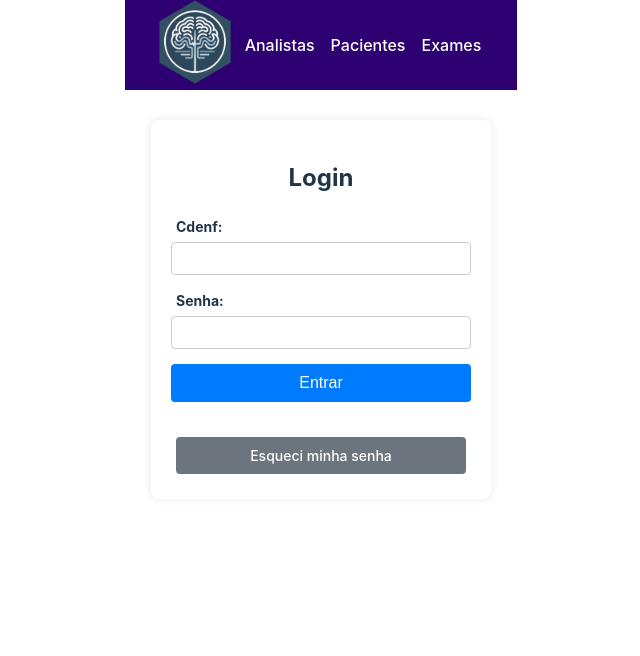
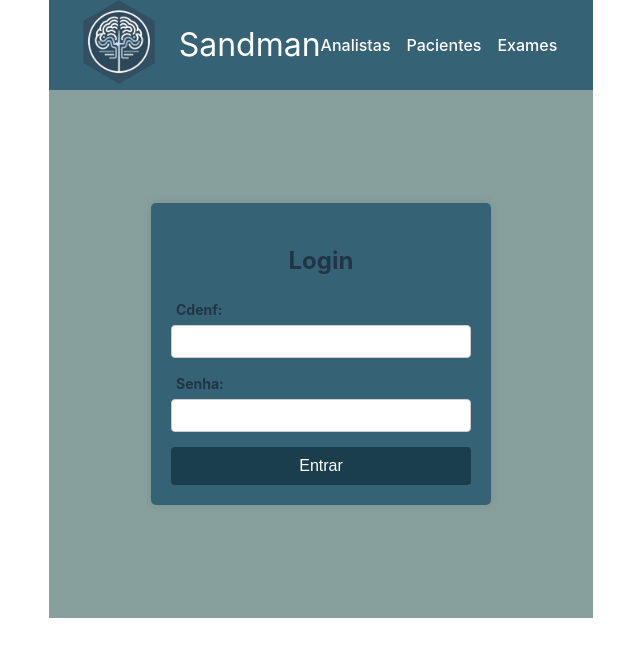
Before and after one commit to MatheusDCadamuro/sandman-client, a React (Vite) app: page /login in a window 1280 px wide. Shown: the top 656 px of the page, without its empty margins (319-959 px from the left). Built offline with nearby package versions, Linux system fonts and the light colour scheme.

Commit message:
arrumando design

```diff
--- a/src/assets/css/Login.module.css
+++ b/src/assets/css/Login.module.css
@@ -2,13 +2,15 @@
     display: flex;
     justify-content: center;
     align-items: center;
-    margin-top: 30px;
+    padding: 14px;
+    height: 500px;
+    background-color: #87a09d;
 }
 
 .loginForm {
-    background: white;
+    background: #356274;
     padding: 20px;
-    border-radius: 8px;
+    border-radius: 5px;
     box-shadow: 0 0 10px rgba(0, 0, 0, 0.1);
     width: 300px;
     text-align: center;
@@ -41,7 +43,7 @@ input[type="password"] {
 .primaryButton {
     width: 100%;
     padding: 10px;
-    background-color: #007bff;
+    background-color: #1b3e4d;
     color: white;
     border: none;
     border-radius: 4px;
@@ -50,7 +52,7 @@ input[type="password"] {
 }
 
 .primaryButton:hover {
-    background-color: #0056b3;
+    background-color: #87a09d;
 }
 
 .marginTop {
@@ -58,20 +60,3 @@ input[type="password"] {
     display: flex;
     justify-content: space-between;
 }
-
-.secondaryButton {
-    padding: 10px;
-    background-color: #6c757d;
-    color: white;
-    border: none;
-    border-radius: 4px;
-    cursor: pointer;
-    font-size: 14px;
-    margin: 5px;
-    flex-grow: 1;
-    text-align: center;
-}
-
-.secondaryButton:hover {
-    background-color: #5a6268;
-}
--- a/src/assets/css/Navbar.module.css
+++ b/src/assets/css/Navbar.module.css
@@ -3,7 +3,7 @@
     justify-content: space-between;
     align-items: center;
     padding: 20px;
-    background-color: #2d0172;
+    background-color: #356274;
     height: 50px;
 }
 
@@ -17,8 +17,8 @@
     margin-right: 1em;
     color: white;
 }
-.item a:hover {
-    color: #6c07f1;
+.item:hover {
+    color: #87a09d;
 }
 .footer {
     position: absolute;
--- a/src/assets/css/analista.css
+++ b/src/assets/css/analista.css
@@ -3,9 +3,9 @@
     justify-content: center;
     align-items: center;
     flex-direction: column;
-    background-color: #fff;
-    padding: 30px;
-    border-radius: 10px;
+    padding: 15.5px;
+    height: 500px;
+    background-color: #87a09d;
   }
   .list {
     display: flex;
@@ -14,3 +14,12 @@
     list-style: none;
     margin-top: 2em;
   }
+  .list button {
+    background-color: #1b3e4d;
+    color: white;
+}
+  .list button:hover {
+    background-color: #356274;
+    color: white;
+    border-color: #356274;
+}
--- a/src/assets/css/createAnalista.css
+++ b/src/assets/css/createAnalista.css
@@ -4,14 +4,15 @@
     display: flex;
     justify-content: center;
     align-items: center;
-    background-color: #f4f4f4;
-    padding: 20px;
+    background-color: #87a09d;
+    padding: 15.5px;
+    height: 500px;
   }
 
   #footer .inner {
-    background: #ffffff;
+    background: #356274;
     padding: 20px;
-    border-radius: 10px;
+    border-radius: 5px;
     box-shadow: 0 2px 4px rgba(0, 0, 0, 0.1);
   }
 
@@ -34,7 +35,7 @@
   }
 
   .primary.button {
-    background: #007bff;
+    background: #1b3e4d;
     color: #ffffff;
     padding: 10px 20px;
     border: none;
@@ -43,7 +44,7 @@
   }
 
   .primary.button:hover {
-    background: #0056b3;
+    background: #87a09d;
   }
 
   .actions {
--- /dev/null
+++ b/src/assets/css/deleteAnalista.css
@@ -0,0 +1,43 @@
+.excluir-analista-container {
+    text-align: center;
+    background-color: #87a09d;
+    padding: 15.5px;
+    height: 500px;
+    box-shadow: 0px 4px 6px rgba(0, 0, 0, 0.1);
+  }
+
+  .excluir-analista-container h2 {
+    color: #333;
+  }
+
+  .excluir-analista-container h3 {
+    font-size: 1rem;
+    color: #555;
+  }
+
+  .excluir-analista-form {
+    display: flex;
+    flex-direction: column;
+    align-items: center;
+  }
+
+  .excluir-analista-form input {
+    width: 200px;
+    padding: 10px;
+    margin-bottom: 10px;
+  }
+
+  .excluir-analista-form button {
+    padding: 10px 20px;
+    background-color: #1b3e4d;
+    color: white;
+    border: none;
+    border-radius: 4px;
+    margin-left: 20px;
+    cursor: pointer;
+    transition: background-color 0.3s ease;
+  }
+
+  .excluir-analista-form button:hover {
+    background-color: #356274;
+  }
--- a/src/pages/Analista/deleteAnalista.jsx
+++ b/src/pages/Analista/deleteAnalista.jsx
@@ -1,4 +1,5 @@
 import React, { useState } from 'react';
+import '../../assets/css/deleteAnalista.css';
 
 export default function ExcluirAnalista() {
   const [id, setId] = useState('');
@@ -24,18 +25,20 @@ export default function ExcluirAnalista() {
   };
 
   return (
-    <div>
+    <div className="excluir-analista-container">
       <h2>Excluir Analista</h2>
-      <form onSubmit={handleSubmit}>
+      <form onSubmit={handleSubmit} className="excluir-analista-form">
+        <div style={{ marginBottom: '10px', fontSize: '0.9rem', textAlign: 'center' }}>
+          <h3>O CDEnf digitado será excluído, o login será apagado e a pessoa não terá mais acesso.</h3>
+        </div>
         <div>
           <input
             type="text"
             placeholder="CDEnf do Analista"
             value={id}
             onChange={(e) => setId(e.target.value)}
+            maxLength={10}
           />
-        </div>
-        <div>
           <button type="submit">Excluir</button>
         </div>
       </form>
--- a/src/pages/root/Navbar.jsx
+++ b/src/pages/root/Navbar.jsx
@@ -7,12 +7,13 @@ import logo from '../../assets/images/Logo.png';
 function Navbar() {
     return (
         <div className={style.navbar}>
-            <div>
+            <div style={{ display: 'flex', alignItems: 'center' }}>
                 <Link to="/">
                     <img src={logo} alt="logo" height="100px" />
                 </Link>
+                <span style={{ marginLeft: '10px', fontSize: '2rem', color: 'white' }}>Sandman</span>
+            </div>
 
-            </div>
             <div className={style.list}>
                 <Link className={style.item} to="/analista">Analistas</Link>
                 <Link className={style.item} to="/paciente">Pacientes</Link>
--- a/src/pages/root/login.jsx
+++ b/src/pages/root/login.jsx
@@ -67,9 +67,6 @@ function Login() {
                     value="Entrar"
                     className={styles.primaryButton}
                 />
-                <div className={styles.marginTop}>
-                    <button type="button" className={styles.secondaryButton}>Esqueci minha senha</button>
-                </div>
             </form>
         </div>
     );
--- a/src/pages/root/root.jsx
+++ b/src/pages/root/root.jsx
@@ -1,11 +1,23 @@
-//import styles from './root.module.css';
-
+import '../../assets/css/deleteAnalista.css';
 export default function Root() {
   return (
     <>
-      <div>
+      <div className="excluir-analista-container">
         <h1>Sandman Client</h1>
-        <div>Esse projeto visa: Lorem, ipsum dolor sit amet consectetur adipisicing elit. Similique ipsa, totam facere nobis debitis vitae fuga maiores quae? Eum sit, inventore saepe animi eius culpa voluptate deserunt incidunt aliquid doloribus quisquam a facilis obcaecati fugit. Voluptatem, omnis repudiandae vero ex quaerat, eveniet ratione at maiores sit iure, enim suscipit nisi blanditiis error facilis. Accusamus eligendi voluptate, architecto provident consequatur repudiandae neque necessitatibus deserunt culpa dignissimos quo accusantium fugiat voluptas perspiciatis sequi at quam libero magni omnis itaque doloribus maxime voluptates praesentium totam. Fuga quasi dicta quia aliquid eveniet ad esse neque asperiores labore, delectus facilis unde ipsam minima. Ipsum, obcaecati?</div>
+        <div>
+  <p >
+    Este projeto, denominado "Sandman", foi concebido e está sendo desenvolvido por alunos da Universidade Tecnológica Federal do Paraná, Campus Pato Branco (UTFPR-PB), especificamente na disciplina de Engenharia de Software. Sob a orientação criteriosa da professora Viviane Dal Molin, o projeto tem como objetivo primordial a classificação dos estágios do sono através da análise de dados obtidos por meio de eletroencefalogramas.
+  </p>
+
+  <p>
+    A análise detalhada permite avaliar a qualidade do sono de uma pessoa, identificando padrões e irregularidades que possam afetar significativamente o bem-estar e a saúde do indivíduo. Com base nos dados coletados, o projeto propõe a criação de laudos médicos apurados, que podem servir como ferramentas valiosas para profissionais da saúde no diagnóstico e na sugestão de tratamentos mais adequados para distúrbios do sono.
+  </p>
+
+  <p>
+    O projeto Sandman representa uma ponte entre a tecnologia e o cuidado com a saúde, destacando-se como uma iniciativa acadêmica que busca aliar conhecimento técnico a aplicações práticas no campo da saúde. A participação dos alunos neste projeto não apenas contribui para a sua formação acadêmica, mas também proporciona um impacto significativo na maneira como distúrbios do sono são compreendidos e tratados na medicina contemporânea.
+  </p>
+</div>
+
       </div>
     </>
   );
```
